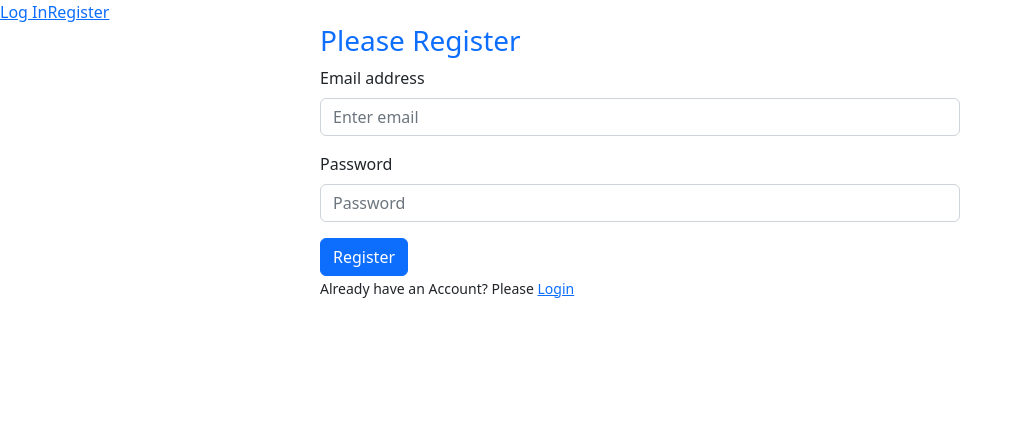
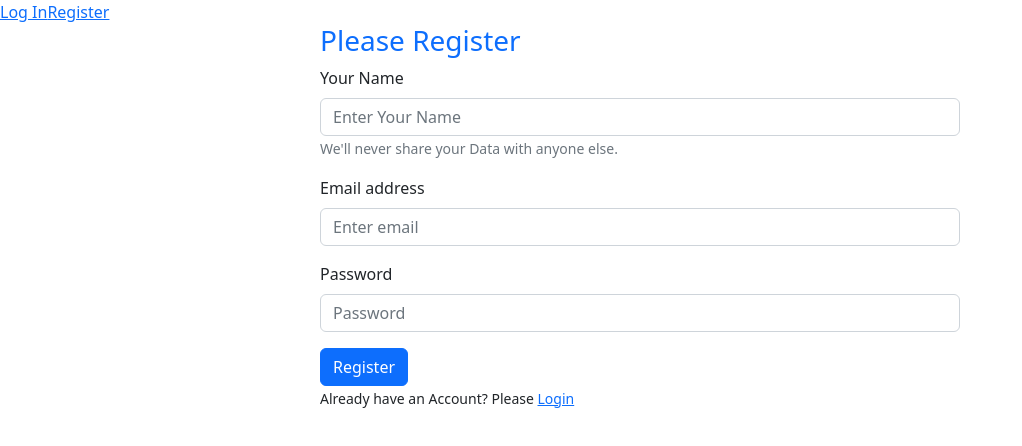
Before and after one commit to raselASrock/email-password-auth, a React (Create React App) app: page / in a window 1280 px wide. Shown: the top 446 px of the page, without its empty margins (0-1022 px from the left). Built offline with nearby package versions, Linux system fonts and the light colour scheme.

Commit message:
final added

```diff
--- a/src/Components/LoginBootstrap/LoginBootstrap.js
+++ b/src/Components/LoginBootstrap/LoginBootstrap.js
@@ -16,6 +16,7 @@ const LoginBootstrap = () => {
         event.preventDefault()
         setSuccess(false)
         const form = event.target;
+
         const email = form.email.value;
         const password = form.password.value;
         console.log(email, password);
--- a/src/Components/RegisterReactBootstrap/RegisterReactBootstrap.js
+++ b/src/Components/RegisterReactBootstrap/RegisterReactBootstrap.js
@@ -1,4 +1,4 @@
-import { createUserWithEmailAndPassword, getAuth, sendEmailVerification } from "firebase/auth";
+import { createUserWithEmailAndPassword, getAuth, sendEmailVerification, updateProfile } from "firebase/auth";
 import React from "react";
 import { useState } from "react";
 import Button from "react-bootstrap/Button";
@@ -13,14 +13,16 @@ const auth = getAuth(app);
 const RegisterReactBootstrap = () => {
   const [passwordError, setPasswordError] = useState('');
   const [success, setSucces] = useState(false)
+  const [userEmail, setUserEmail] = useState('')
 const handleRegister = (event) =>{
 
   event.preventDefault();
   setSucces(false)
   const form = event.target;
+  const name = form.name.value;
   const email = form.email.value;
   const password = form.password.value;
-  console.log(email, password);
+  console.log(name, email, password);
   // if(!/(?=.*[A-Z].*[A-Z])/.test(password)){
   //   setPasswordError('Please provide at least two uppercase');
   //   return;
@@ -40,7 +42,8 @@ const handleRegister = (event) =>{
     console.log(user)
     setSucces(true)
     form.reset();
-    verifyEmail()
+    verifyEmail();
+    updateUserName(name);
   })
   .catch(error =>{
     console.error(error);
@@ -54,12 +57,34 @@ const verifyEmail = () =>{
     alert('Please Check Your Email.')
   })
 }
+const handleEmailBlur = event =>{
+  const email = event.target.value;
+  setUserEmail(email);
+  console.log(email);
+}
+
+  const updateUserName = (name) =>{
+    updateProfile(auth.currentUser, {
+      displayName: name
+    })
+    .then(() =>{
+      console.log('Display Name Updated');
+    })
+    .catch(error => console.error(error))
+  }
 
 
   return (
     <div className="w-50 mx-auto">
       <h3 className="text-primary">Please Register</h3>
       <Form onSubmit={handleRegister}>
+      <Form.Group className="mb-3" controlId="formBasicName">
+          <Form.Label>Your Name</Form.Label>
+          <Form.Control onBlur={handleEmailBlur} name="name" type="text" placeholder="Enter Your Name" />
+          <Form.Text className="text-muted">
+            We'll never share your Data with anyone else.
+          </Form.Text>
+        </Form.Group>
         <Form.Group className="mb-3" controlId="formBasicEmail">
           <Form.Label>Email address</Form.Label>
           <Form.Control name="email" type="email" placeholder="Enter email" required />
```
